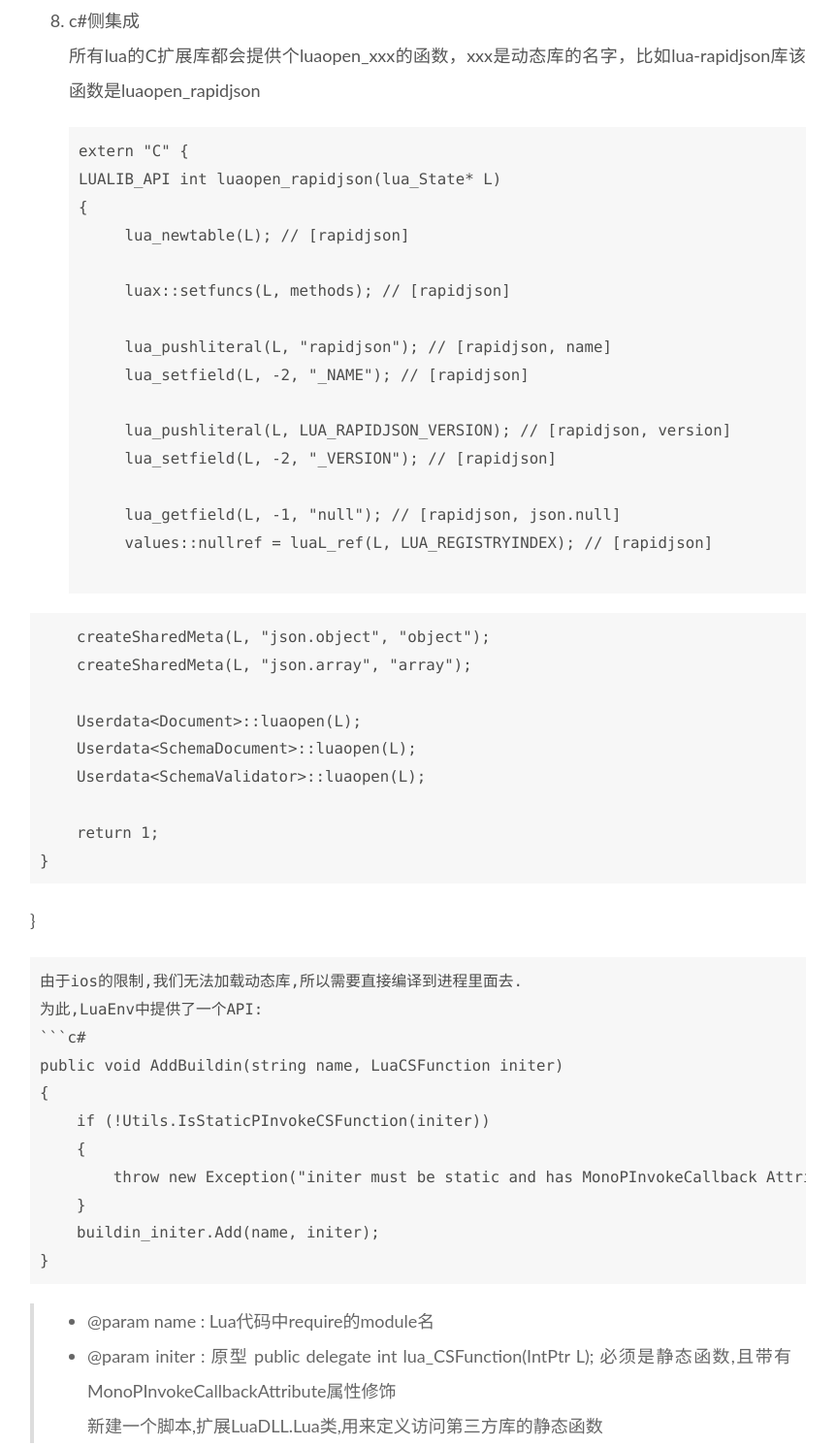
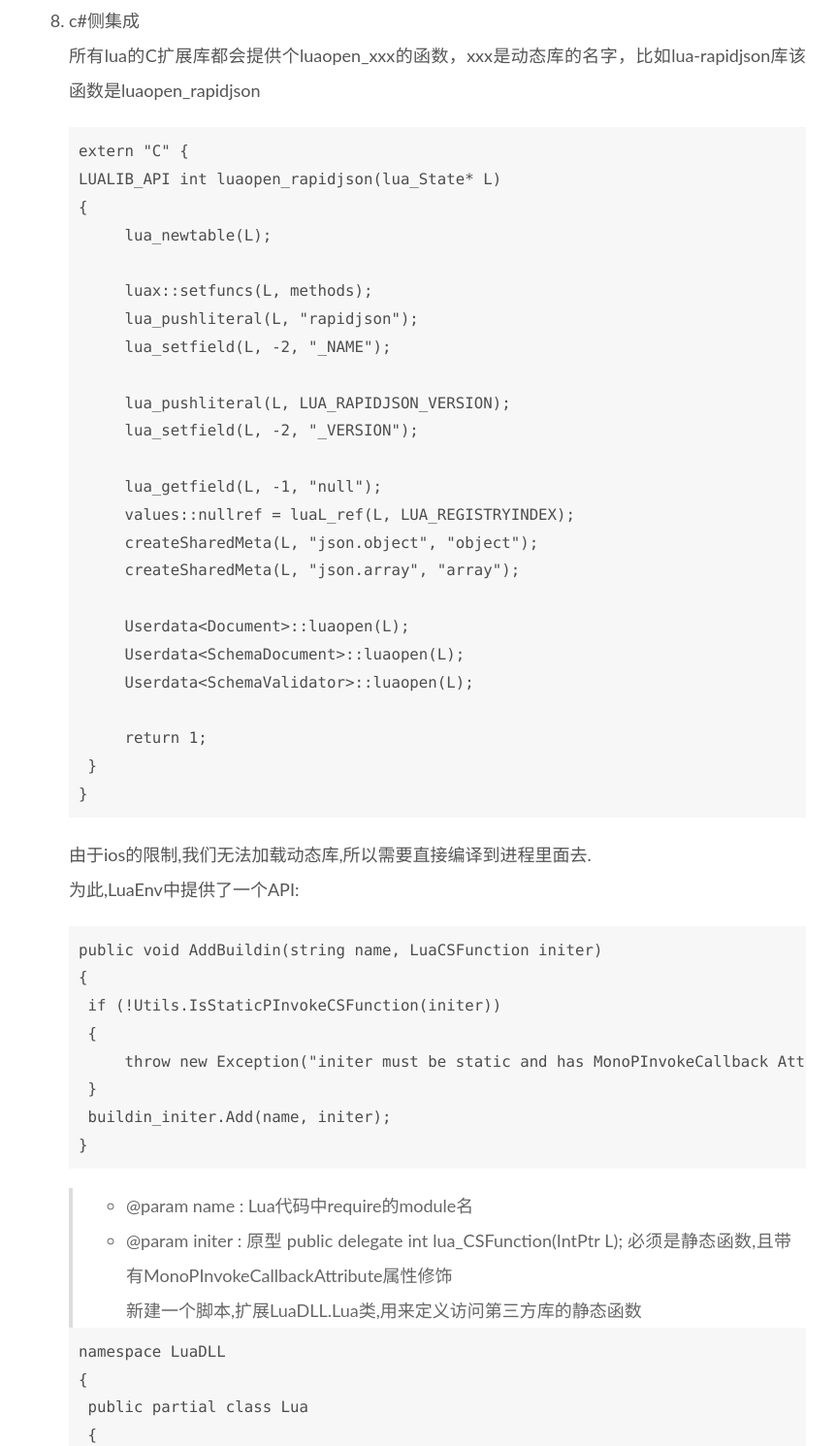
Before and after one commit to JohnBuffalo/JohnBuffalo.github.io, a plain HTML site: page 2020/04/07/从零搭建手游xlua环境/index.html in a window 1280 px wide. Shown: the part 3559-5050 px from the top of the page at 97% size, without its empty margins (369-1231 px from the left). Drawn offline with Linux system fonts and the light colour scheme.

Commit message:
Site updated: 2020-04-07 22:56:13

````diff
--- a/2020/04/07/从零搭建手游xlua环境/index.html
+++ b/2020/04/07/从零搭建手游xlua环境/index.html
@@ -28,7 +28,7 @@
 <meta property="og:description" content="本文涉及到的xlua知识点都可以在xlua教程找到.我希望通过这篇文章,能够给出一个通用的模板来搭建手游xlua开发环境.环境搭建大致可分为以下几个步骤: 另外本文使用的平台是mac osx  导入xlua 自定义lualoader 增删第三方库 打包环境配置  1. 导入xlua  从xlua下载工程文件. 新建一个空的unity工程,将xlua工程导入   2. 自定义lualoader 这个">
 <meta property="og:locale" content="zh_CN">
 <meta property="article:published_time" content="2020-04-07T13:53:53.000Z">
-<meta property="article:modified_time" content="2020-04-07T13:56:31.530Z">
+<meta property="article:modified_time" content="2020-04-07T14:54:41.717Z">
 <meta property="article:author" content="时间之外">
 <meta property="article:tag" content="xlua">
 <meta name="twitter:card" content="summary">
@@ -176,7 +176,7 @@
               <span class="post-meta-item-text">发表于</span>
 
 
-              <time title="创建时间：2020-04-07 21:53:53 / 修改时间：21:56:31" itemprop="dateCreated datePublished" datetime="2020-04-07T21:53:53+08:00">2020-04-07</time>
+              <time title="创建时间：2020-04-07 21:53:53 / 修改时间：22:54:41" itemprop="dateCreated datePublished" datetime="2020-04-07T21:53:53+08:00">2020-04-07</time>
             </span>
 
 
@@ -285,23 +285,18 @@ set (THIRDPART_SRC ${THIRDPART_SRC} ${RAPIDJSON_SRC})
 <pre><code class="cpp">extern &quot;C&quot; {
 LUALIB_API int luaopen_rapidjson(lua_State* L)
 {
-     lua_newtable(L); // [rapidjson]
+     lua_newtable(L);
 
-     luax::setfuncs(L, methods); // [rapidjson]
+     luax::setfuncs(L, methods);
+     lua_pushliteral(L, &quot;rapidjson&quot;);
+     lua_setfield(L, -2, &quot;_NAME&quot;);
 
-     lua_pushliteral(L, &quot;rapidjson&quot;); // [rapidjson, name]
-     lua_setfield(L, -2, &quot;_NAME&quot;); // [rapidjson]
+     lua_pushliteral(L, LUA_RAPIDJSON_VERSION);
+     lua_setfield(L, -2, &quot;_VERSION&quot;);
 
-     lua_pushliteral(L, LUA_RAPIDJSON_VERSION); // [rapidjson, version]
-     lua_setfield(L, -2, &quot;_VERSION&quot;); // [rapidjson]
-
-     lua_getfield(L, -1, &quot;null&quot;); // [rapidjson, json.null]
-     values::nullref = luaL_ref(L, LUA_REGISTRYINDEX); // [rapidjson]
-
-</code></pre>
-</li>
-</ol>
-<pre><code>    createSharedMeta(L, &quot;json.object&quot;, &quot;object&quot;);
+     lua_getfield(L, -1, &quot;null&quot;);
+     values::nullref = luaL_ref(L, LUA_REGISTRYINDEX);
+     createSharedMeta(L, &quot;json.object&quot;, &quot;object&quot;);
      createSharedMeta(L, &quot;json.array&quot;, &quot;array&quot;);
 
      Userdata&lt;Document&gt;::luaopen(L);
@@ -309,18 +304,18 @@ LUALIB_API int luaopen_rapidjson(lua_State* L)
      Userdata&lt;SchemaValidator&gt;::luaopen(L);
 
      return 1;
-}</code></pre><p>}</p>
-<pre><code>由于ios的限制,我们无法加载动态库,所以需要直接编译到进程里面去.
-为此,LuaEnv中提供了一个API:
-```c#
-public void AddBuildin(string name, LuaCSFunction initer)
+ }
+}</code></pre>
+<p>由于ios的限制,我们无法加载动态库,所以需要直接编译到进程里面去.<br>为此,LuaEnv中提供了一个API:</p>
+<pre><code class="c#">public void AddBuildin(string name, LuaCSFunction initer)
 {
  if (!Utils.IsStaticPInvokeCSFunction(initer))
  {
      throw new Exception(&quot;initer must be static and has MonoPInvokeCallback Attribute!&quot;);
  }
  buildin_initer.Add(name, initer);
-}</code></pre><blockquote>
+}</code></pre>
+<blockquote>
 <ul>
 <li>@param name : Lua代码中require的module名</li>
 <li>@param initer : 原型 public delegate int lua_CSFunction(IntPtr L); 必须是静态函数,且带有MonoPInvokeCallbackAttribute属性修饰<br>新建一个脚本,扩展LuaDLL.Lua类,用来定义访问第三方库的静态函数</li>
@@ -351,6 +346,8 @@ luaenv.AddBuildin(&quot;rapidjson&quot;, LuaDLL.Lua.LoadRapidJson);</code></pre>
 <li>How: DllImport(dll名字), CallingConvention = CallingConvention.Cdecl; Cdecl: 调用者清空栈(the caller cleans the stack.Enables calling functions with varargs) 这一块不懂.<br>方法声明需要用到static,extern关键字,方法名需要和dll中的方法名一致.约定的命名规则是luaopen_xxx<br>在初始化环节,lua调用c#(LoadRapidJson),再从c#调用c的dll里的方法(luaopen_rapidjson).为了从lua调用c#代码,需要使用MonoPInvokeCallback属性.注：MonoPInvokeCallback标签可以保证在禁止了JIT的环境下也能运行</li>
 </ul>
 </blockquote>
+</li>
+</ol>
 <ul>
 <li>在上述工作全部完成的情况下,调用require(‘rapidjson’)时报了如下的错误<blockquote>
 <p>EntryPointNotFoundException: luaopen_rapidjson<br>有两种情况可能出现这个报错</p>
--- a/css/main.css
+++ b/css/main.css
@@ -1169,7 +1169,7 @@ pre .javascript .function {
 }
 .links-of-author a::before,
 .links-of-author span.exturl::before {
-  background: #11ba06;
+  background: #6cffc9;
   border-radius: 50%;
   content: ' ';
   display: inline-block;
````
Also changed, not shown: index.html (+18 -21 lines). Lines whose indentation alone changed are shown as unchanged.
